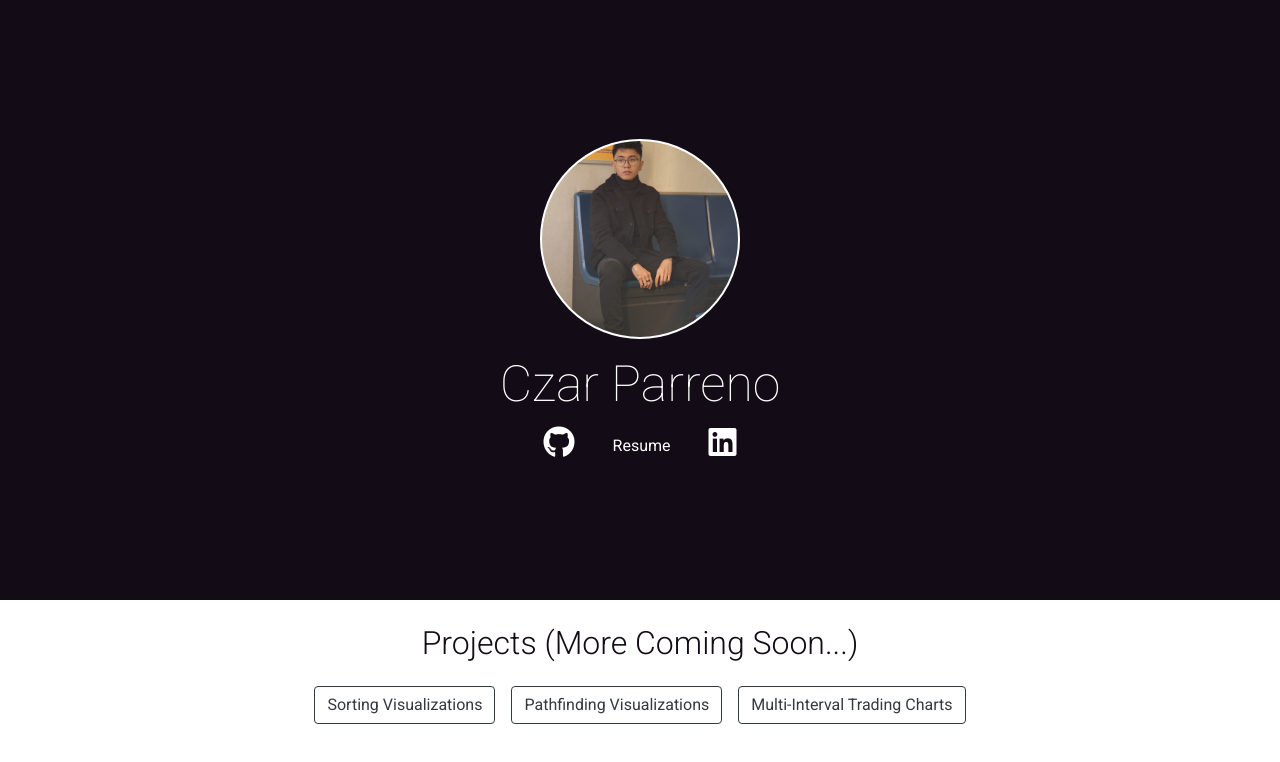
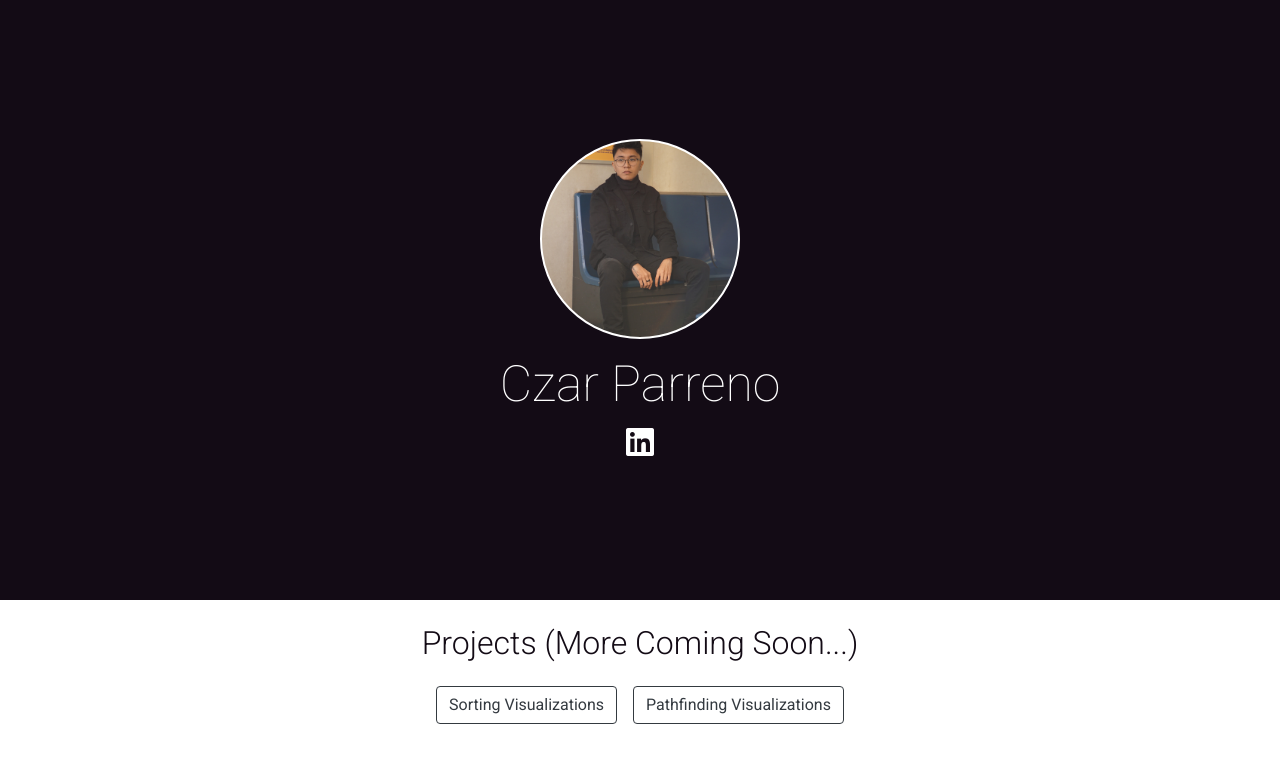
Before and after one commit to c-zar/c-zar.github.io, a plain HTML site: page index.html in a window 1280 px wide. Drawn offline with nearby package versions, Linux system fonts and the light colour scheme.

Commit message:
removed old resume and links

```diff
--- a/index.html
+++ b/index.html
@@ -29,9 +29,9 @@
                 <div id="name" class="">Czar Parreno</div>
             </div>
             <div class="row align-items-end justify-content-center">
-                <a href="https://github.com/c-zar" class="col-sm-auto align-self-end text-center m-1 linked-in"><i
-                        class="fab fa-github"></i></a>
-                <a href="files/Resume.pdf" class="col-sm-auto align-self-end text-center m-1" target="_blank">Resume</a>
+                <!-- <a href="https://github.com/c-zar" class="col-sm-auto align-self-end text-center m-1 linked-in"><i
+                        class="fab fa-github"></i></a> -->
+                <!-- <a href="files/Resume.pdf" class="col-sm-auto align-self-end text-center m-1" target="_blank">Resume</a> -->
                 <a href="https://www.linkedin.com/in/czar-parreno-26b588186/"
                     class=" col-sm-auto align-self-end text-center m-1 linked-in" target="_blank"><i
                         class="fab fa-linkedin"></i></a>
@@ -48,7 +48,7 @@
                     Visualizations</a>
                 <a class="btn btn-outline-dark col-sm-auto m-2" href="/Pathfinding-Visualized">Pathfinding
                     Visualizations</a>
-                <a class="btn btn-outline-dark col-sm-auto m-2" href="/tradeview-multi-interval-charts/">Multi-Interval Trading Charts</a>
+                <!-- <a class="btn btn-outline-dark col-sm-auto m-2" href="/tradeview-multi-interval-charts/">Multi-Interval Trading Charts</a> -->
             </div>
         </div>
     </div>
```
